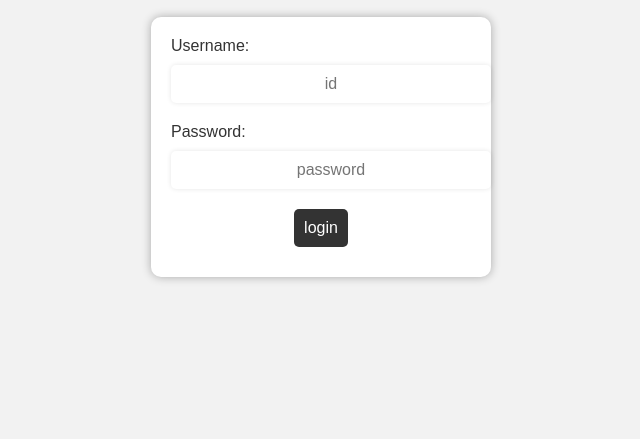
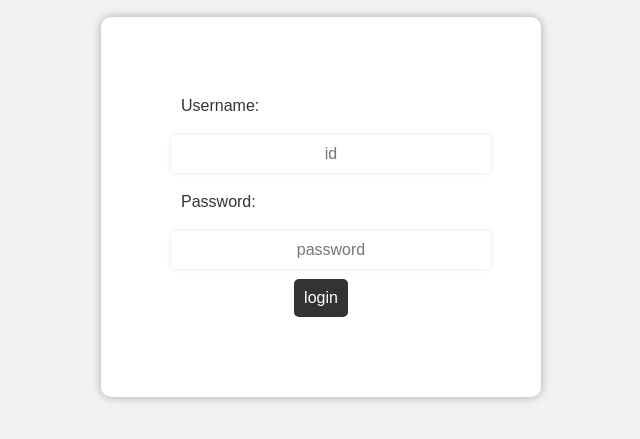
Before and after one commit to nasca5/JS, a plain HTML site: page html/login.html in a window 1280 px wide. Shown: the part 81-520 px from the top of the page, without its empty margins (319-959 px from the left). Drawn offline with Linux system fonts and the light colour scheme.

Commit message:
fixed_css

```diff
--- a/css/login.css
+++ b/css/login.css
@@ -21,26 +21,26 @@ img {
 }
 
 form {
+	display: block;
 	margin: auto;
 	width: 300px;
 	background-color: #fff;
-	padding: 20px;
+	padding: 70px;
 	border-radius: 10px;
 	box-shadow: 0 0 10px rgba(0, 0, 0, 0.3);
 }
 
 label {
 	display: block;
-	margin-bottom: 10px;
+	margin: 10px;
 	color: #333;
 }
 
 input[type="text"],
 input[type="password"] {
-	display: block;
 	width: 100%;
+	margin: 10px 0;
 	padding: 10px;
-	margin-bottom: 20px;
 	border-radius: 5px;
 	border: none;
 	box-shadow: 0 0 5px rgba(0, 0, 0, 0.1);
```
